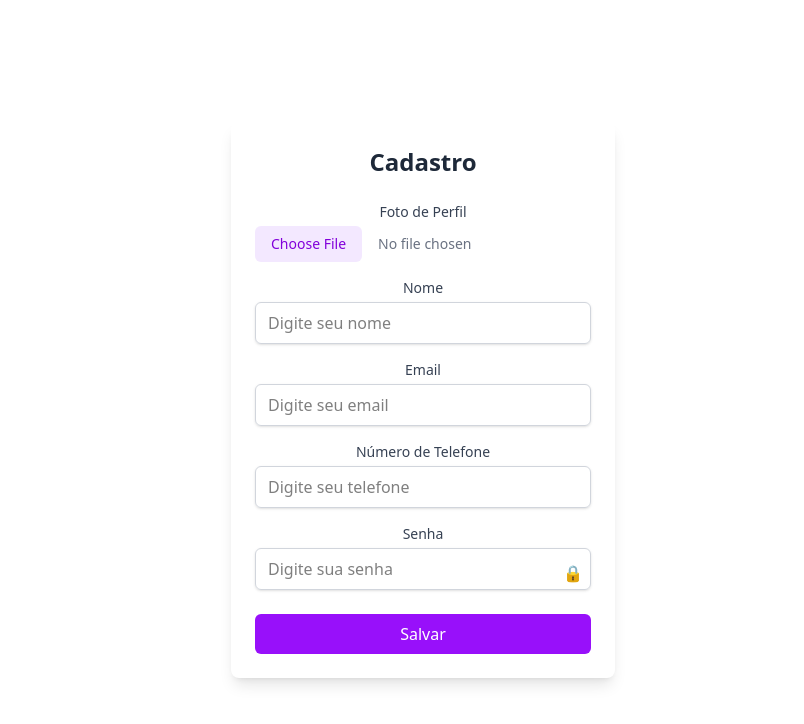
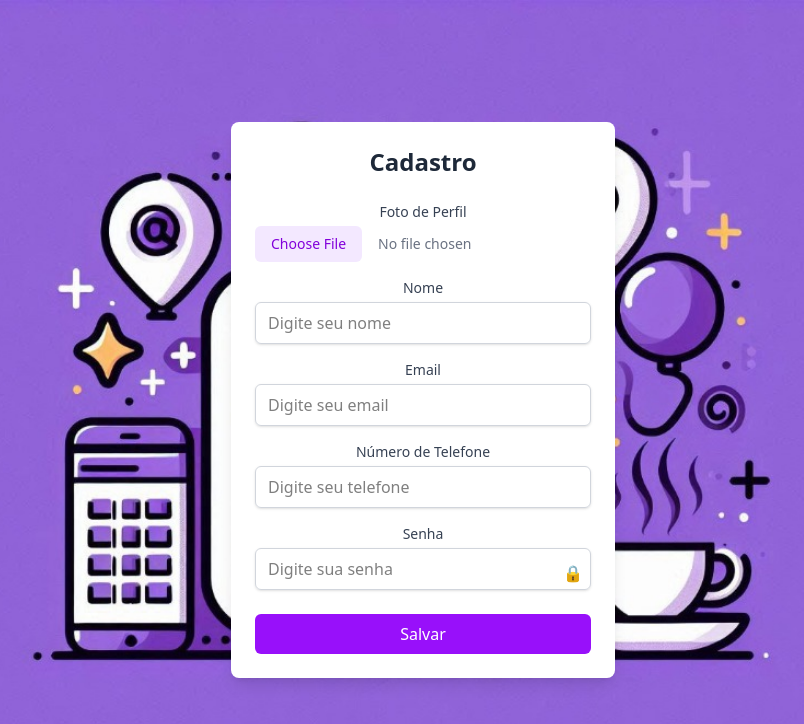
Before and after one commit to mathfraiz/Conexa, a React (Vite) app in the folder frontendReact/: page /cadastro in a window 1280 px wide. Shown: the top 724 px of the page, without its empty margins (217-1021 px from the left). Built offline with nearby package versions, Linux system fonts and the light colour scheme.

Commit message:
CorreçãoCadastro

```diff
--- a/frontendReact/src/paginas/cadastro/cadastro.tsx
+++ b/frontendReact/src/paginas/cadastro/cadastro.tsx
@@ -205,12 +205,11 @@ const selecionarSugestao = (sugestao: string) => {
   };
 
   return (
-    <div className="flex-min-h-screen flex flex-col md:flex-row">
-      {/* Lado esquerdo: Imagem */}
-      <div className="w-full h-full md:h-auto bg-cover" style={{ backgroundImage: "url('/logo2.jpg')" }}></div>
+    <div className="min-h-screen flex items-center justify-center bg-cover bg-center bg-no-repeat"
+     style={{ backgroundImage: "url('/logo2.jpg')" }}>
 
-      {/* Lado direito: Formulário de Cadastro */}
-      <div className="w-72 md:w-96 p-6 bg-white rounded-lg shadow-lg flex flex-col items-center justify-center absolute top-1/2 left-1/2 transform -translate-x-1/2 -translate-y-1/2">
+  {/* Formulário de Cadastro */}
+  <div className="w-72 md:w-96 p-6 bg-white rounded-lg shadow-lg flex flex-col items-center justify-center">
     <div className="w-full max-w-md">
       <h2 className="text-2xl font-bold mb-6 text-gray-800">Cadastro</h2>
 
@@ -223,12 +222,11 @@ const selecionarSugestao = (sugestao: string) => {
             type="file"
             accept="image/*"
             onChange={handleImagemChange}
-    ref={fileInputRef} // Adiciona referência ao input
+            ref={fileInputRef}
             className="mt-1 block w-full text-sm text-gray-500 file:mr-4 file:py-2 file:px-4
                        file:rounded-md file:border-0 file:text-purple-700
                        file:bg-purple-100 hover:file:bg-purple-200 cursor-pointer"
           />
-
   {/* Exibir preview da imagem escolhida */}
   {imagemPreview && (
     <div className="mt-2 flex flex-col items-start">
```
Lines whose indentation alone changed are shown as unchanged.
